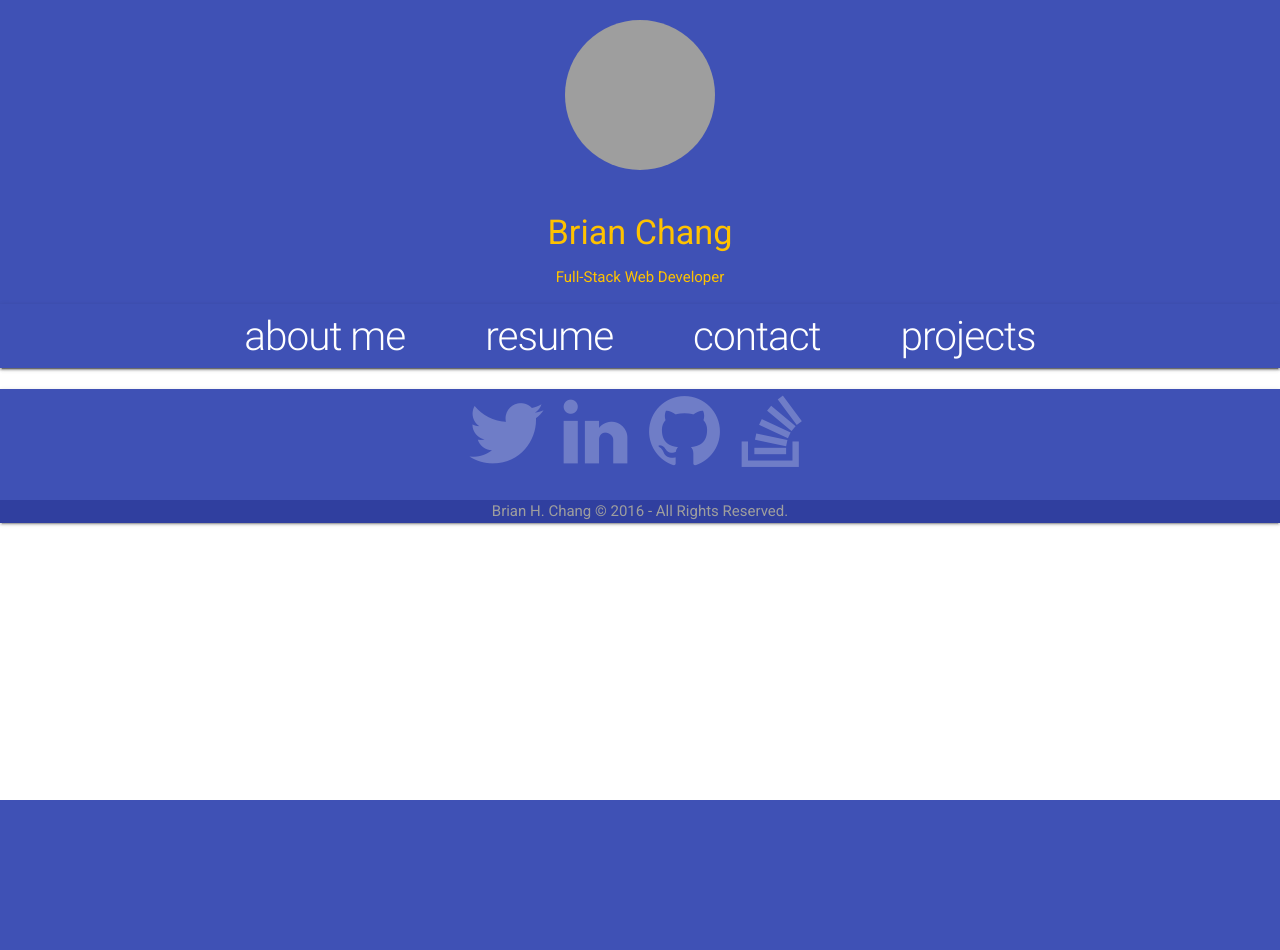
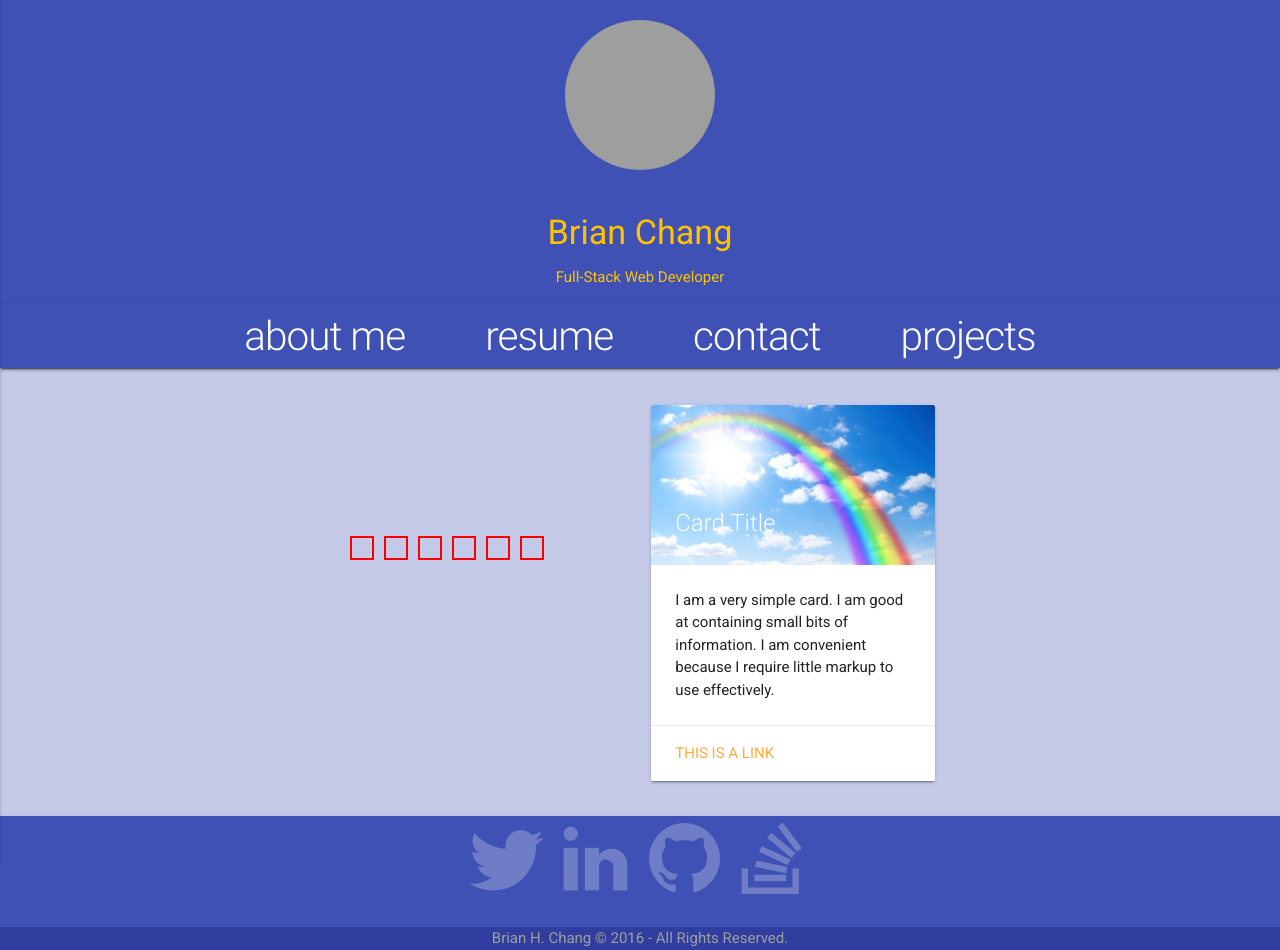
Before and after one commit to gitbchang/material-portfolio, a PHP site: page /portfolio.html in a window 1280 px wide. Before the commit the page ends 800 px from the top, so only its background shows below. Run offline with PHP 8.4, Linux system fonts and the light colour scheme; some libraries are stand-ins or nearby versions; grey boxes are pictures that could not be loaded.

Commit message:
portfolio work

```diff
--- a/css/material.css
+++ b/css/material.css
@@ -1,4 +1,6 @@
-
+body {
+    background-color: #c5cae9;
+}
 header {
     text-align: center;
 }
@@ -118,3 +120,46 @@ header nav ul li a {
     font-size: 22px;
     line-height: 10px;
 }
+
+#body-container {
+    margin-top: 30px;
+
+}
+
+.pf-grid {
+  display: flex;
+  flex: 1;
+  align-items:center;
+  justify-content:flex-start;
+  align-content: center;
+  min-height: 300px;
+  flex-wrap: wrap;
+  transition:
+    font-size 0.7s cubic-bezier(0.61,-0.19, 0.7,-0.11),
+    flex 0.7s cubic-bezier(0.61,-0.19, 0.7,-0.11),
+    background 0.2s;
+
+}
+.pf-icon {
+    flex: 1 0 auto;
+
+    box-sizing: border-box;
+    min-width: 24px;
+    min-height: 24px;
+    max-width: 24px;
+    max-height: 24px;
+    border: 2px solid red;
+    margin: 5px;
+}
+
+.pf-detail {
+    display: flex;
+    flex: 1
+    margin: 20px;
+    align-items: center;
+
+}
+
+#detail1 {
+  flex: 1;
+}
--- a/portfolio.html
+++ b/portfolio.html
@@ -8,6 +8,7 @@
 	<meta name="description" content="">
 	<meta name="author" content="">
 	<title>Portfolio Page</title>
+	<script src="https://code.jquery.com/jquery-3.1.1.js" integrity="sha256-16cdPddA6VdVInumRGo6IbivbERE8p7CQR3HzTBuELA=" crossorigin="anonymous"></script>
 	<!-- Compiled and minified CSS -->
 	<link rel="stylesheet" href="https://cdnjs.cloudflare.com/ajax/libs/materialize/0.97.8/css/materialize.min.css">
 
@@ -24,7 +25,7 @@
 <body>
 	<header class="header indigo z-depth-1">
 		<a href="index.html"><img id="aboutimg" class="circle responsive-img" src="https://xb5oxq.by3302.livefilestore.com/y3miv9jbiAoiSnmPtm1YFS5ePXRVn1vACCpl1tCceQMg6J3b48g-TTMpu2mQjEzMYGC4bkZ9Xf66k7XMpoWRR2TitXFC9ZRO_QXO5wuJiJig8i55gjI3Bgio9X9Qu6FRn4F9NUB6JYvB0eMWVU0J4MvSiGlfQGOebzx4DB5nNi53k4?width=400&height=400&cropmode=none"
-							alt="profilepic"/></a>
+							alt="profilepic" /></a>
 
 		<h4 id="mainHeader">Brian Chang</h4>
 
@@ -50,13 +51,48 @@
 
 	</header>
 
-	<div class="container">
+	<div class="container" id="body-container">
 		<div class="row">
 			<div class="col s2">
 
 			</div>
-			<div class="col s8 center">
-
+			<div class="col s4">
+				<div class="pf-grid">
+					<div class="pf-icon pf-icon1">
+						<a href="#"></a>
+					</div>
+					<div class="pf-icon pf-icon2">
+						<a href="#"></a>
+					</div>
+					<div class="pf-icon pf-icon3">
+						<a href="#"></a>
+					</div>
+					<div class="pf-icon pf-icon4">
+						<a href="#"></a>
+					</div>
+					<div class="pf-icon pf-icon5">
+						<a href="#"></a>
+					</div>
+					<div class="pf-icon pf-icon6">
+						<a href="#"></a>
+					</div>
+				</div>
+			</div>
+			<div class="col s4">
+				<div class="pf-detail flex">
+					<div class="card" id="detail1">
+						<div class="card-image">
+							<img src="images/rainbow.jpg">
+							<span class="card-title">Card Title</span>
+						</div>
+						<div class="card-content">
+							<p>I am a very simple card. I am good at containing small bits of information. I am convenient because I require little markup to use effectively.</p>
+						</div>
+						<div class="card-action">
+							<a href="#">This is a link</a>
+						</div>
+					</div>
+				</div>
 			</div>
 			<div class="col s2">
 
```
Also changed, not shown: images/icons/ic_crop_square_black_48dp/ios/ic_crop_square_48pt.imageset/Contents.json (added, +23 -0 lines), images/black-sq.png (added), images/icons/ic_crop_square_black_48dp/android/drawable-hdpi/ic_crop_square_black_48dp.png (added), images/icons/ic_crop_square_black_48dp/android/drawable-mdpi/ic_crop_square_black_48dp.png (added), images/icons/ic_crop_square_black_48dp/android/drawable-xhdpi/ic_crop_square_black_48dp.png (added), images/icons/ic_crop_square_black_48dp/android/drawable-xxhdpi/ic_crop_square_black_48dp.png (added), images/icons/ic_crop_square_black_48dp/android/drawable-xxxhdpi/ic_crop_square_black_48dp.png (added), images/icons/ic_crop_square_black_48dp/ios/ic_crop_square_48pt.imageset/ic_crop_square_48pt.png (added), images/icons/ic_crop_square_black_48dp/ios/ic_crop_square_48pt.imageset/ic_crop_square_48pt_2x.png (added), images/icons/ic_crop_square_black_48dp/ios/ic_crop_square_48pt.imageset/ic_crop_square_48pt_3x.png (added), images/icons/ic_crop_square_black_48dp/web/ic_crop_square_black_48dp_1x.png (added), images/icons/ic_crop_square_black_48dp/web/ic_crop_square_black_48dp_2x.png (added), 1 other file.
